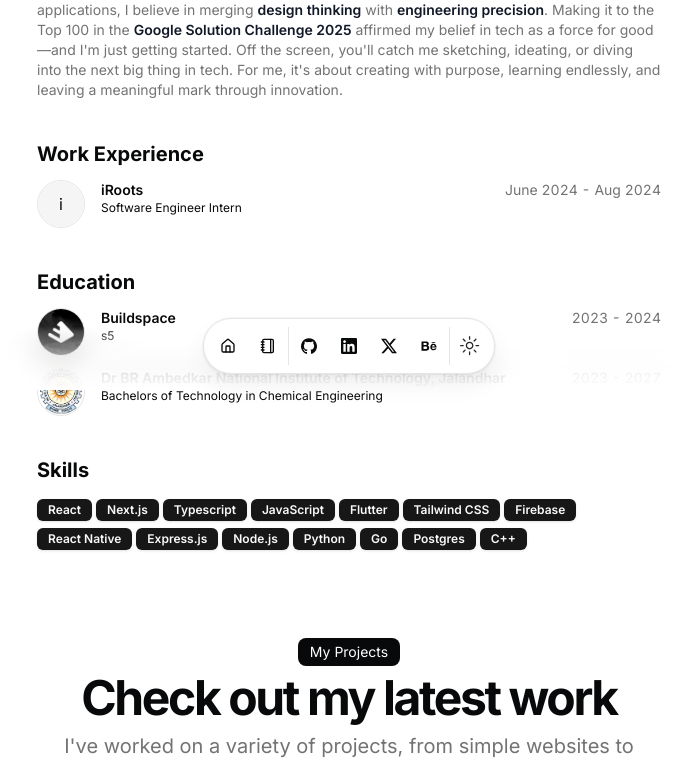
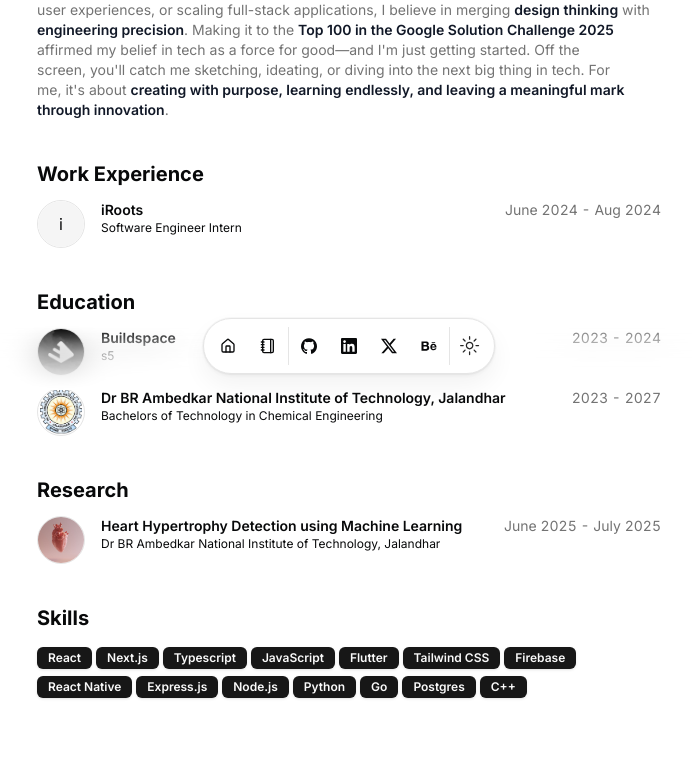
Before and after one commit to JAYANTJOSHI001/portfolio, a Next.js app: page / in a window 1280 px wide. Shown: the part 410-1178 px from the top of the page, without its empty margins (291-983 px from the left). Built offline with nearby package versions, Linux system fonts and the light colour scheme.

Commit message:
updated resume
Signed-off-by: JAYANTJOSHI001 <jayantjoshi909@gmail.com>

```diff
--- a/src/app/page.tsx
+++ b/src/app/page.tsx
@@ -92,6 +92,29 @@
                 title={education.school}
                 subtitle={education.degree}
                 period={`${education.start} - ${education.end}`}
+              />
+            </BlurFade>
+          ))}
+        </div>
+      </section>
+      <section id="education">
+        <div className="flex min-h-0 flex-col gap-y-3">
+          <BlurFade delay={BLUR_FADE_DELAY * 7}>
+            <h2 className="text-xl font-bold">Research</h2>
+          </BlurFade>
+          {DATA.research.map((research, id) => (
+            <BlurFade
+              key={research.school}
+              delay={BLUR_FADE_DELAY * 8 + id * 0.05}
+            >
+              <ResumeCard
+                key={research.school}
+                href={research.href}
+                logoUrl={research.logoUrl}
+                altText={research.school}
+                title={research.school}
+                subtitle={research.degree}
+                period={`${research.start} - ${research.end}`}
               />
             </BlurFade>
           ))}
--- a/src/data/resume.tsx
+++ b/src/data/resume.tsx
@@ -10,7 +10,7 @@
   description:
     "Crafting Solutions, One Line of Code at a Time.",
   summary:
-    "**Curiosity, creativity, and code** – that's the triad that fuels my journey. As a B.Tech student at **NIT Jalandhar**, I've turned my passion for problem-solving into impactful, real-world tech solutions. Starting out as a **UI/UX designer**, I evolved into a **frontend developer** and now thrive in **full stack development**—building platforms like Resourcify to empower educators and enhancing performance systems during my SDE internship at iRoots. My drive to explore led me into the realm of **Machine Learning**, pushing the boundaries of what I could build. Whether I'm prototyping new ideas, optimizing user experiences, or scaling full-stack applications, I believe in merging **design thinking** with **engineering precision**. Making it to the Top 100 in the **Google Solution Challenge 2025** affirmed my belief in tech as a force for good—and I'm just getting started. Off the screen, you'll catch me sketching, ideating, or diving into the next big thing in tech. For me, it's about creating with purpose, learning endlessly, and leaving a meaningful mark through innovation.",
+    "**Curiosity, creativity, and code** – that's the triad that fuels my journey. As a **B.Tech student at NIT Jalandhar**, I've turned my passion for problem-solving into **impactful, real-world tech solutions**. Starting out as a **UI/UX designer**, I evolved into a **frontend developer** and now thrive in **full stack development**—building platforms like Resourcify to empower educators and enhancing performance systems during my **SDE internship at iRoots**. My drive to explore and ask 'why' has naturally led me into the realms of **Machine Learning** and **Research**, where I aim to contribute to foundational knowledge. Whether I'm prototyping new ideas, optimizing user experiences, or scaling full-stack applications, I believe in merging **design thinking** with **engineering precision**. Making it to the **Top 100 in the Google Solution Challenge 2025** affirmed my belief in tech as a force for good—and I'm just getting started. Off the screen, you'll catch me sketching, ideating, or diving into the next big thing in tech. For me, it's about **creating with purpose, learning endlessly, and leaving a meaningful mark through innovation**.",
   avatarUrl: "/me.png",
   skills: [
     "React",
@@ -261,6 +261,16 @@
       video: "",
     },
   ],
+  research: [
+    {
+      school: "Heart Hypertrophy Detection using Machine Learning",
+      href: "https://www.nitj.ac.in/",
+      degree: "Dr BR Ambedkar National Institute of Technology, Jalandhar",
+      logoUrl: "/heart.jpg",
+      start: "June 2025",
+      end: "July 2025",
+    },
+  ],
   hackathons: [
     {
       title: "Top 100 in Google Solution Challenge",
```
Also changed, not shown: public/heart.jpg (added).
